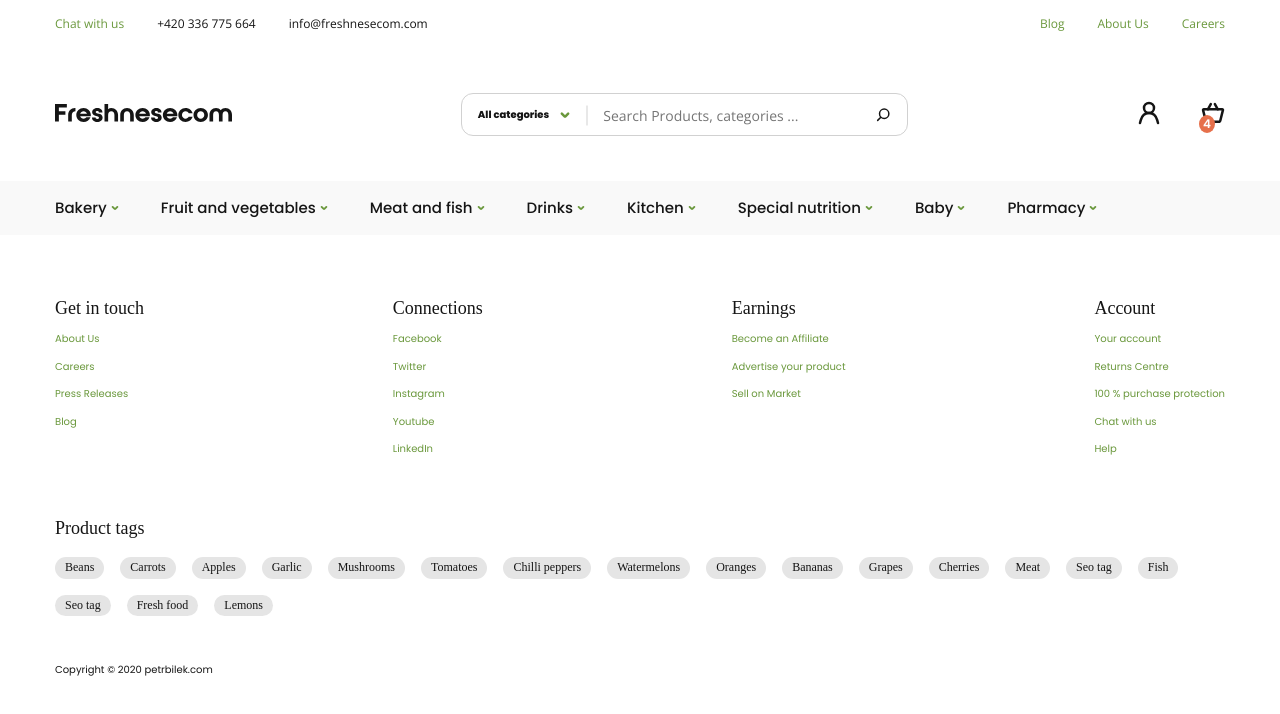
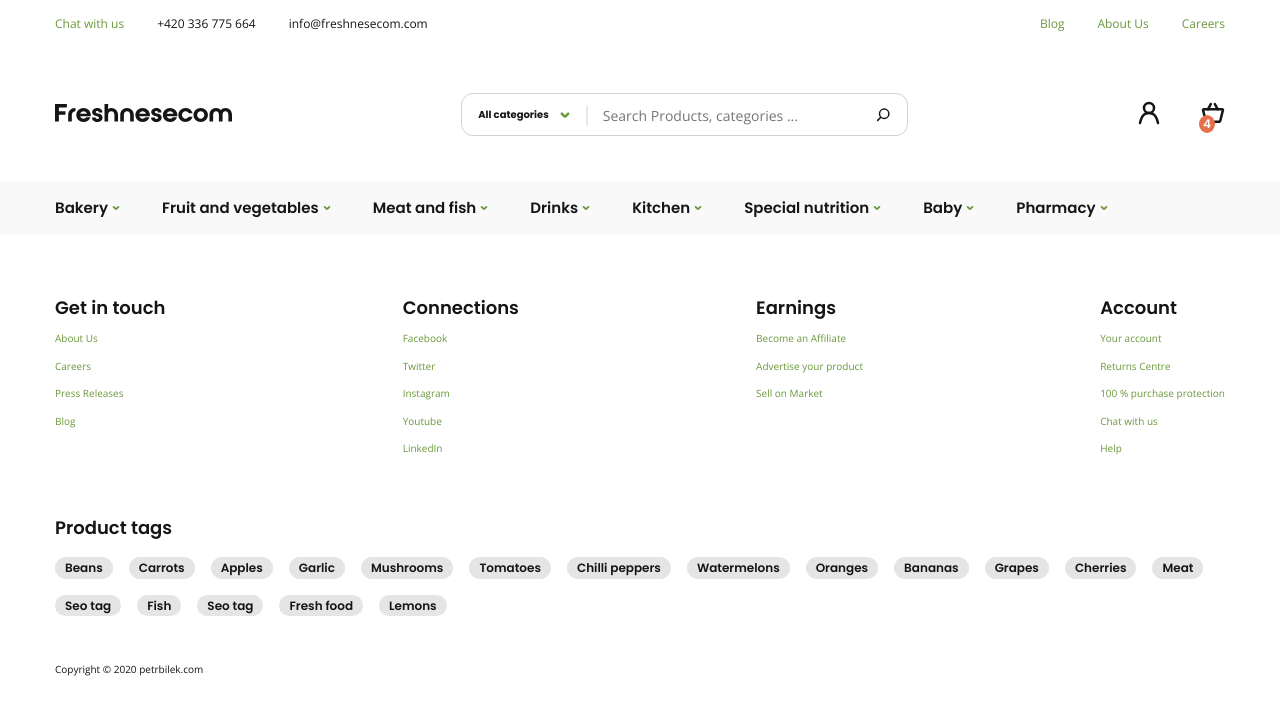
Before and after one commit to DoDuong1497/cfdshop, a React (Create React App) app: page / in a window 1280 px wide. Shown: the top 714 px of the page. Built offline with nearby package versions, Linux system fonts and the light colour scheme.

Commit message:
fix conflict header

```diff
--- a/src/assets/css/_font.scss
+++ /dev/null
@@ -1,31 +0,0 @@
-@font-face {
-    font-family: "or";
-    src: url("../font/OpenSans-Regular.woff2") format("woff2"), url("../font/OpenSans-Regular.woff") format("woff");
-    font-weight: normal;
-    font-style: normal;
-    font-display: fallback;
-}
-
-@font-face {
-    font-family: "pm";
-    src: url("../font/Poppins-Medium.woff2") format("woff2"), url("../font/Poppins-Medium.woff") format("woff");
-    font-weight: 500;
-    font-style: normal;
-    font-display: fallback;
-}
-
-@font-face {
-    font-family: "ps";
-    src: url("../font/Poppins-SemiBold.woff2") format("woff2"), url("../font/Poppins-SemiBold.woff") format("woff");
-    font-weight: 600;
-    font-style: normal;
-    font-display: fallback;
-}
-
-@font-face {
-    font-family: "pb";
-    src: url("../font/Poppins-Bold.woff2") format("woff2"), url("../font/Poppins-Bold.woff") format("woff");
-    font-weight: bold;
-    font-style: normal;
-    font-display: fallback;
-}
--- a/src/assets/css/_layout.scss
+++ b/src/assets/css/_layout.scss
@@ -16,7 +16,7 @@ body {
     width: 100%;
     max-width: $container-max-width;
     margin: auto;
-    @include text(var(--body16-fs), 'Poppins', var(--body16-lh), $c1-a, none); // tuỳ chỉnh
+    @include text(var(--body16-fs), 'or', var(--body16-lh), $c1-a, none); // tuỳ chỉnh
     background: $c1-h;
     position: relative;
     .container-fluid {
--- a/src/assets/css/fonts.scss
+++ b/src/assets/css/fonts.scss
@@ -1,98 +1,31 @@
 @font-face {
-    font-family: 'Poppins';
-    src: url('../fonts/Poppins-Black.woff2') format('woff2'),
-        url('../fonts/Poppins-Black.woff') format('woff');
-    font-weight: 900;
+    font-family: "or";
+    src: url("../font/OpenSans-Regular.woff2") format("woff2"), url("../font/OpenSans-Regular.woff") format("woff");
+    font-weight: normal;
     font-style: normal;
-    font-display: swap;
+    font-display: fallback;
 }
 
 @font-face {
-    font-family: 'Poppins';
-    src: url('../fonts/Poppins-Bold.woff2') format('woff2'),
-        url('../fonts/Poppins-Bold.woff') format('woff');
-    font-weight: bold;
+    font-family: "pm";
+    src: url("../font/Poppins-Medium.woff2") format("woff2"), url("../font/Poppins-Medium.woff") format("woff");
+    font-weight: 500;
     font-style: normal;
-    font-display: swap;
+    font-display: fallback;
 }
 
 @font-face {
-    font-family: 'Poppins';
-    src: url('../fonts/Poppins-ExtraBold.woff2') format('woff2'),
-        url('../fonts/Poppins-ExtraBold.woff') format('woff');
-    font-weight: bold;
+    font-family: "ps";
+    src: url("../font/Poppins-SemiBold.woff2") format("woff2"), url("../font/Poppins-SemiBold.woff") format("woff");
+    font-weight: 600;
     font-style: normal;
-    font-display: swap;
+    font-display: fallback;
 }
 
 @font-face {
-    font-family: 'Poppins';
-    src: url('../fonts/Poppins-ExtraLight.woff2') format('woff2'),
-        url('../fonts/Poppins-ExtraLight.woff') format('woff');
-    font-weight: 200;
+    font-family: "pb";
+    src: url("../font/Poppins-Bold.woff2") format("woff2"), url("../font/Poppins-Bold.woff") format("woff");
+    font-weight: bold;
     font-style: normal;
-    font-display: swap;
+    font-display: fallback;
 }
-
-@font-face {
-    font-family: 'Poppins';
-    src: url('../fonts/Poppins-ExtraLightItalic.woff2') format('woff2'),
-        url('../fonts/Poppins-ExtraLightItalic.woff') format('woff');
-    font-weight: 200;
-    font-style: italic;
-    font-display: swap;
-}
-
-@font-face {
-    font-family: 'Poppins';
-    src: url('../fonts/Poppins-Light.woff2') format('woff2'),
-        url('../fonts/Poppins-Light.woff') format('woff');
-    font-weight: 300;
-    font-style: normal;
-    font-display: swap;
-}
-
-@font-face {
-    font-family: 'Poppins';
-    src: url('../fonts/Poppins-Medium.woff2') format('woff2'),
-        url('../fonts/Poppins-Medium.woff') format('woff');
-    font-weight: 500;
-    font-style: normal;
-    font-display: swap;
-}
-
-@font-face {
-    font-family: 'Poppins';
-    src: url('../fonts/Poppins-Regular.woff2') format('woff2'),
-        url('../fonts/Poppins-Regular.woff') format('woff');
-    font-weight: normal;
-    font-style: normal;
-    font-display: swap;
-}
-
-@font-face {
-    font-family: 'Poppins';
-    src: url('../fonts/Poppins-SemiBold.woff2') format('woff2'),
-        url('../fonts/Poppins-SemiBold.woff') format('woff');
-    font-weight: 600;
-    font-style: normal;
-    font-display: swap;
-}
-
-@font-face {
-    font-family: 'Poppins';
-    src: url('../fonts/Poppins-Thin.woff2') format('woff2'),
-        url('../fonts/Poppins-Thin.woff') format('woff');
-    font-weight: 100;
-    font-style: normal;
-    font-display: swap;
-}
-
-@font-face {
-    font-family: 'OS';
-    src: url('../fonts/OpenSans-Regular.woff2') format('woff2'),
-        url('../fonts/OpenSans-Regular.woff') format('woff');
-    font-weight: normal;
-    font-style: normal;
-    font-display: swap;
-}
--- a/src/components/header/style.scss
+++ b/src/components/header/style.scss
@@ -3,7 +3,6 @@
 .header__top{
     display: flex;
     justify-content: space-between;
-    font-family: 'OS';
     padding: 16px 0;
     font-size: var(--body12-fs);
     line-height: var(--body12-lh);
@@ -37,8 +36,7 @@
             align-items: center;
             position: relative;
             p{
-                font-family: Poppins;
-                font-weight: bold;
+                font-family: 'pb';
                 font-size: var(--h5-fz);
                 line-height: 22px;
                 margin-right: 8px;
@@ -58,7 +56,7 @@
             align-items: center;
             gap: 12px;
             input{
-                font-family: 'OS';
+                font-family: 'or';
                 font-size: var(--body14-fs);
                 line-height: var(--body14-lh);
                 color: $c1-c;
@@ -86,8 +84,7 @@
                 left: -2px;
                 p{
                 text-align: center;
-                font-family: Poppins;
-                font-weight: 600;
+                font-family: 'ps';
                 font-size: 12px;
                 line-height: 18px;
                 color: $c1-j;
@@ -108,7 +105,7 @@
                 padding: 16px 0;
                 gap: 2px;
                 p{
-                    font-weight: 500;
+                    font-family: 'ps';
                     font-size: var(--body15-fs);
                     line-height: var(--body15-lh);
                 }
```
